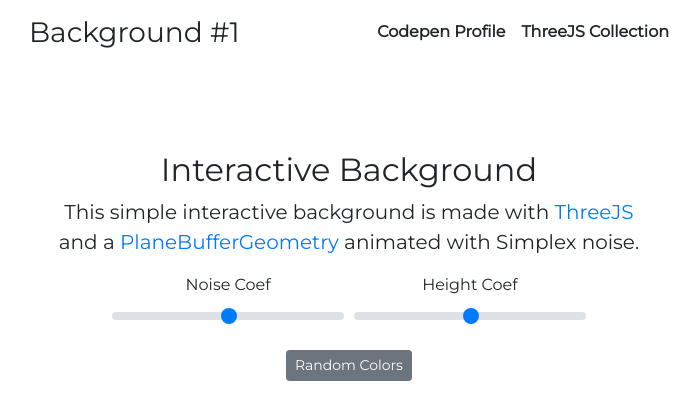
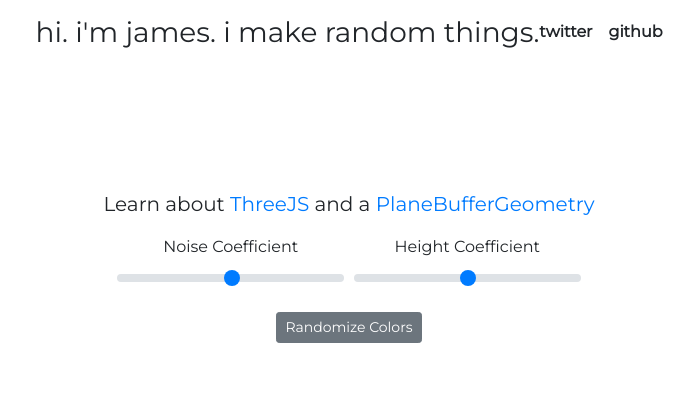
Before and after one commit to cowdogg/cowdog.github.io, a plain HTML site: page index.html in a window 1280 px wide. Shown: the whole page, without its empty margins (291-991 px from the left). Drawn offline with nearby package versions, Linux system fonts and the light colour scheme; a script that the page names is missing.

Commit message:
Update index.html

```diff
--- a/index.html
+++ b/index.html
@@ -3,7 +3,7 @@
 
 <head>
   <meta charset="UTF-8">
-  <title>Interactive 3D background</title>
+  <title>James Cow</title>
 
 
   <link rel='stylesheet' href='https://stackpath.bootstrapcdn.com/bootstrap/4.3.1/css/bootstrap.min.css'>
@@ -22,34 +22,33 @@
     <div class="cover-container d-flex h-100 p-3 mx-auto flex-column">
       <header class="masthead mb-auto">
         <div class="inner">
-          <h3 class="masthead-brand">Background #1</h3>
+          <h3 class="masthead-brand">hi. i'm james. i make random things.</h3>
           <nav class="nav nav-masthead justify-content-center">
-            <a class="nav-link" href="https://codepen.io/soju22/" target="_blank">Codepen Profile</a>
-            <a class="nav-link" href="https://codepen.io/collection/AGZywR" target="_blank">ThreeJS Collection</a>
+            <a class="nav-link" href="https://twitter.com/JJAAAMMMEEESSSS" target="_blank">twitter</a>
+            <a class="nav-link" href="https://www.james.dog" target="_blank">github</a>
           </nav>
         </div>
       </header>
 
       <main role="main" class="inner cover">
-        <h2>Interactive Background</h2>
-        <p class="lead">This simple interactive background is made with <a href="https://threejs.org"
+        <p class="lead">Learn about <a href="https://threejs.org"
             target="_blank">ThreeJS</a> and a <a
             href="https://threejs.org/docs/#api/en/geometries/PlaneBufferGeometry"
-            target="_blank">PlaneBufferGeometry</a> animated with Simplex noise.</p>
+            target="_blank">PlaneBufferGeometry</a> </p>
 
         <form style="width: 80%; margin: 0 auto;">
           <div class="form-row">
             <div class="form-group col-sm-6">
-              <label for="noiseInput" class="form-label">Noise Coef</label>
+              <label for="noiseInput" class="form-label">Noise Coefficient</label>
               <input type="range" min="1" max="100" class="custom-range" id="noiseInput">
             </div>
             <div class="form-group col-sm-6">
-              <label for="heightInput" class="form-label">Height Coef</label>
+              <label for="heightInput" class="form-label">Height Coefficient</label>
               <input type="range" min="1" max="100" class="custom-range" id="heightInput">
             </div>
           </div>
           <div class="form-group col-md-12">
-            <a href="#" id="trigger" class="btn btn-sm btn-secondary">Random Colors</a>
+            <a href="#" id="trigger" class="btn btn-sm btn-secondary">Randomize Colors</a>
           </div>
         </form>
       </main>
```
